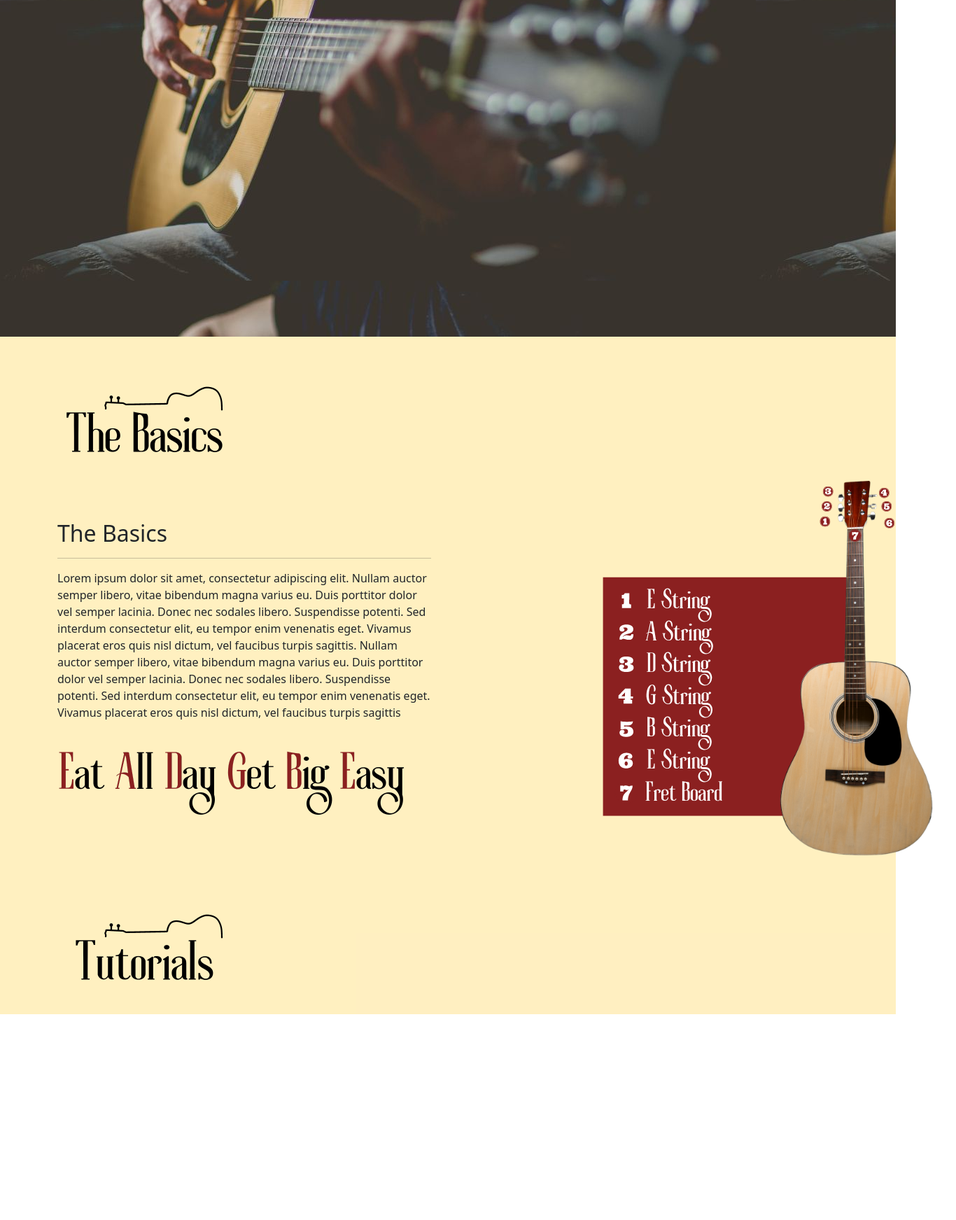
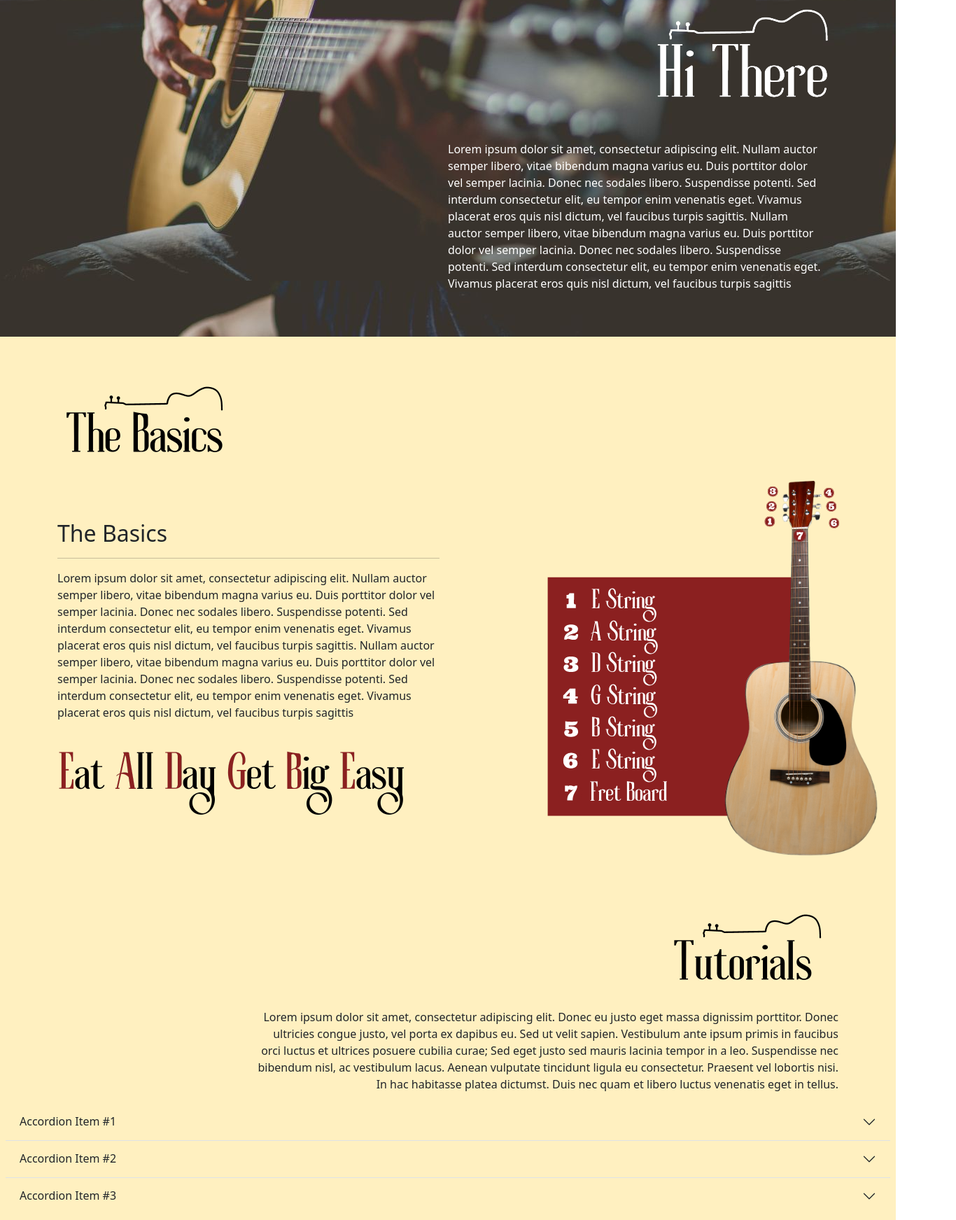
Before and after one commit to Manolo323/my-pwp-manny, a plain HTML site: page public_html/index.html in a window 1280 px wide. Shown: the part 446-2189 px from the top of the page at 70% size, 1366 px wide, since content can reach past the window. Before the commit the page ends 1895 px from the top, so only its background shows below. Drawn offline with nearby package versions, Linux system fonts and the light colour scheme.

Commit message:
fixed logo in tutorials section to the right. Added logo to the header section and changed text to   white. Added accordian for content

```diff
--- a/public_html/index.html
+++ b/public_html/index.html
@@ -17,7 +17,7 @@
             <span class="navbar-toggler-icon"></span>
         </button>
         <div class="collapse navbar-collapse align-items-center" id="navbarNav">
-            <ul class="navbar-nav">
+            <ul class="navbar-nav ms-auto">
                 <li class="nav-item">
                     <a class="nav-link active" aria-current="page" href="#">Welcome</a>
                 </li>
@@ -35,13 +35,23 @@
     </div>
 </nav>
 <!-- Header With Background Image -->
-<header>
-    <div class="vh-100" style="background-image: url('strumming-starters-logos-images/bg-image-guitar.jpg'); height: 100vh;"></div>
+<header class="vh-100 d-flex align-items-end justify-content-end" style="background-image: url('strumming-starters-logos-images/bg-image-guitar.jpg'); height: 100vh;">
+    <div class="container-lg mt-5">
+        <div class="row">
+            <div class="col-lg-3 ms-auto pb-5">
+                <img src="strumming-starters-logos-images/hi-there.png" alt="Tutorial">
+            </div>
+                <div class="row">
+                 <div class="col-lg-6 ms-auto pb-5">
+                    <p class="text-faded text-white">Lorem ipsum dolor sit amet, consectetur adipiscing elit. Nullam auctor semper libero, vitae bibendum magna varius eu. Duis porttitor dolor vel semper lacinia. Donec nec sodales libero. Suspendisse potenti. Sed interdum consectetur elit, eu tempor enim venenatis eget. Vivamus placerat eros quis nisl dictum, vel faucibus turpis sagittis. Nullam auctor semper libero, vitae bibendum magna varius eu. Duis porttitor dolor vel semper lacinia. Donec nec sodales libero. Suspendisse potenti. Sed interdum consectetur elit, eu tempor enim venenatis eget. Vivamus placerat eros quis nisl dictum, vel faucibus turpis sagittis</p>
+                 </div>
+               </div>
+        </div>
+    </div>
 </header>
 <!-- The Basics -->
 <section class="bg-warning p-2 text-dark bg-opacity-25">
     <div class="container-lg mt-5">
-        <div class="row">
             <div class="header">
                 <img src="strumming-starters-logos-images/header-2.png" alt="The Basics Header">
             </div>
@@ -52,19 +62,53 @@
                         <p class="text-faded">Lorem ipsum dolor sit amet, consectetur adipiscing elit. Nullam auctor semper libero, vitae bibendum magna varius eu. Duis porttitor dolor vel semper lacinia. Donec nec sodales libero. Suspendisse potenti. Sed interdum consectetur elit, eu tempor enim venenatis eget. Vivamus placerat eros quis nisl dictum, vel faucibus turpis sagittis. Nullam auctor semper libero, vitae bibendum magna varius eu. Duis porttitor dolor vel semper lacinia. Donec nec sodales libero. Suspendisse potenti. Sed interdum consectetur elit, eu tempor enim venenatis eget. Vivamus placerat eros quis nisl dictum, vel faucibus turpis sagittis</p>
                             <img src="strumming-starters-logos-images/the-basics-mnemonic.png" alt="Mnemonic">
                     </div>
-                        <div class="col-lg-4">
+                        <div class="col-lg-5">
                             <img src="strumming-starters-logos-images/labeled-guitar.png" alt="Guitar parts">
                         </div>
                 </div>
-        </div>
     </div>
 </section>
 <!-- Tutorials -->
 <section class="bg-warning p-2 text-dark bg-opacity-25">
     <div class="container-lg mt-5">
         <div class="row">
-            <div class="col-9-lg justify-content-end">
+            <div class="col-lg-3 ms-auto">
                 <img src="strumming-starters-logos-images/tutorials-logo.png" alt="Tutorial">
+            </div>
+        </div>
+        <div class="col-lg-9 ms-auto text-end">
+            <p>Lorem ipsum dolor sit amet, consectetur adipiscing elit. Donec eu justo eget massa dignissim porttitor. Donec ultricies congue justo, vel porta ex dapibus eu. Sed ut velit sapien. Vestibulum ante ipsum primis in faucibus orci luctus et ultrices posuere cubilia curae; Sed eget justo sed mauris lacinia tempor in a leo. Suspendisse nec bibendum nisl, ac vestibulum lacus. Aenean vulputate tincidunt ligula eu consectetur. Praesent vel lobortis nisi. In hac habitasse platea dictumst. Duis nec quam et libero luctus venenatis eget in tellus.</p>
+        </div>
+    </div>
+    <div class="accordion accordion-flush" id="accordionFlushExample">
+        <div class="accordion-item">
+            <h2 class="accordion-header">
+                <button class="accordion-button collapsed bg-warning bg-opacity-25" type="button" data-bs-toggle="collapse" data-bs-target="#flush-collapseOne" aria-expanded="false" aria-controls="flush-collapseOne">
+                    Accordion Item #1
+                </button>
+            </h2>
+            <div id="flush-collapseOne" class="accordion-collapse collapse bg-warning bg-opacity-25" data-bs-parent="#accordionFlushExample">
+                <div class="accordion-body">Placeholder content for this accordion, which is intended to demonstrate the <code>.accordion-flush</code> class. This is the first item's accordion body.</div>
+            </div>
+        </div>
+        <div class="accordion-item">
+            <h2 class="accordion-header">
+                <button class="accordion-button collapsed bg-warning bg-opacity-25" type="button" data-bs-toggle="collapse" data-bs-target="#flush-collapseTwo" aria-expanded="false" aria-controls="flush-collapseTwo">
+                    Accordion Item #2
+                </button>
+            </h2>
+            <div id="flush-collapseTwo" class="accordion-collapse collapse bg-warning bg-opacity-25" data-bs-parent="#accordionFlushExample">
+                <div class="accordion-body">Placeholder content for this accordion, which is intended to demonstrate the <code>.accordion-flush</code> class. This is the second item's accordion body. Let's imagine this being filled with some actual content.</div>
+            </div>
+        </div>
+        <div class="accordion-item">
+            <h2 class="accordion-header">
+                <button class="accordion-button collapsed bg-warning bg-opacity-25" type="button" data-bs-toggle="collapse" data-bs-target="#flush-collapseThree" aria-expanded="false" aria-controls="flush-collapseThree">
+                    Accordion Item #3
+                </button>
+            </h2>
+            <div id="flush-collapseThree" class="accordion-collapse collapse bg-warning bg-opacity-25" data-bs-parent="#accordionFlushExample">
+                <div class="accordion-body">Placeholder content for this accordion, which is intended to demonstrate the <code>.accordion-flush</code> class. This is the third item's accordion body. Nothing more exciting happening here in terms of content, but just filling up the space to make it look, at least at first glance, a bit more representative of how this would look in a real-world application.</div>
             </div>
         </div>
     </div>
```
Also changed, not shown: public_html/strumming-starters-logos-images/hi-there.png (added), public_html/strumming-starters-logos-images/resources.png (added).
